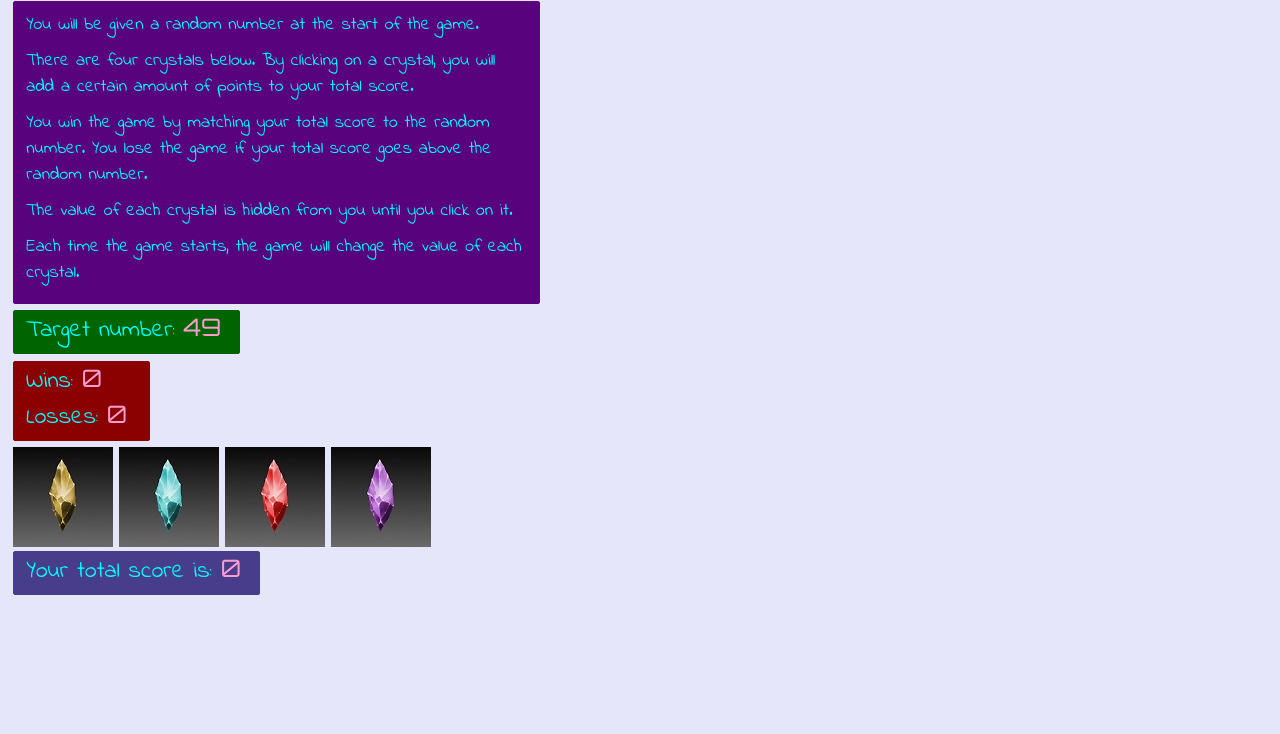
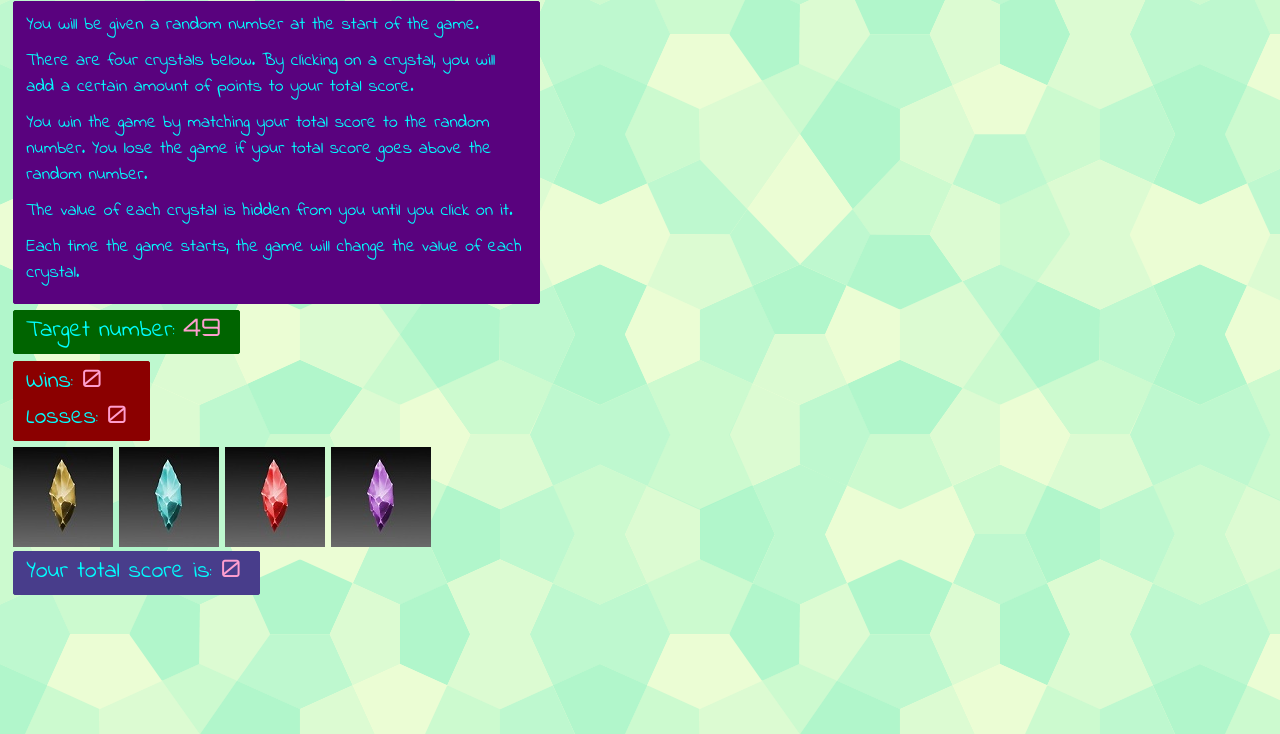
Before and after one commit to RexStrider/Crystals-Collector, a plain HTML site: page index.html in a window 1280 px wide. Shown: the part 66-800 px from the top of the page. Drawn offline with Linux system fonts and the light colour scheme.

Commit message:
added in background image to main web page

```diff
--- a/assets/css/style.css
+++ b/assets/css/style.css
@@ -1,6 +1,7 @@
 /* tags */
 
 body {
+    background-image: url("../images/congruent_pentagon.png");
     background-color: lavender;
     font-family: 'Indie Flower', cursive;
 }
```
Also changed, not shown: assets/images/congruent_pentagon.png (added).
